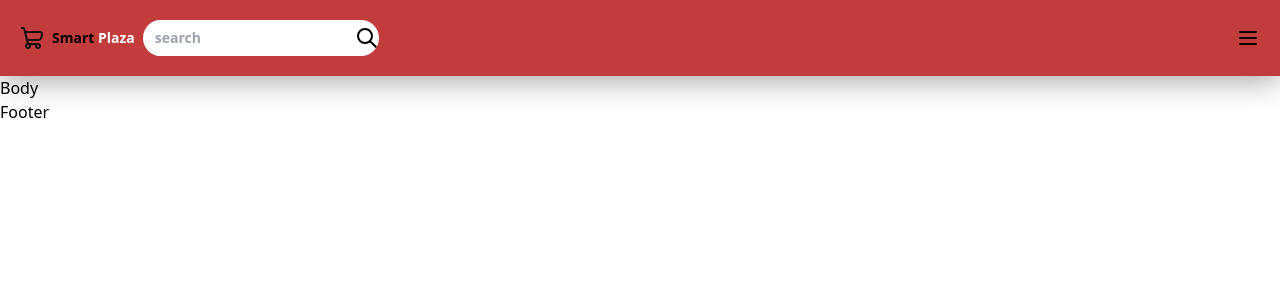
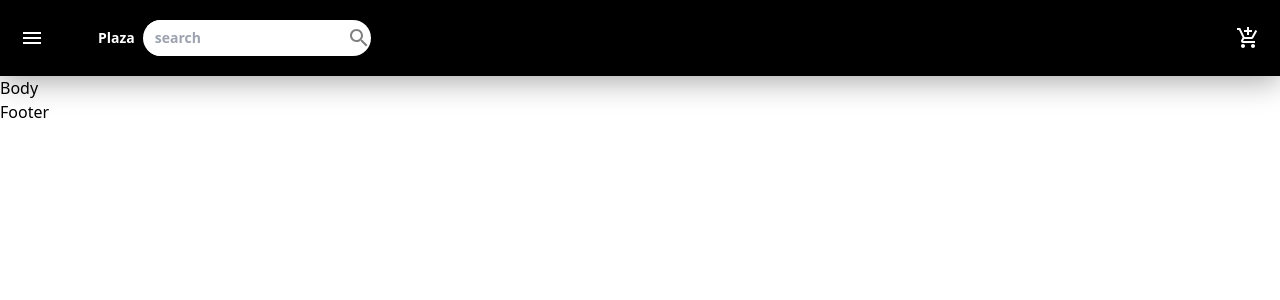
Before and after one commit to ruwanliyanage123/smart-plaza, a React (Create React App) app: page / in a window 1280 px wide. Shown: the top 300 px of the page. Built offline with nearby package versions, Linux system fonts and the light colour scheme.

Commit message:
Add dependencies to make the matirial effects

```diff
--- a/package.json
+++ b/package.json
@@ -3,6 +3,10 @@
   "version": "0.1.0",
   "private": true,
   "dependencies": {
+    "@emotion/react": "^11.11.4",
+    "@emotion/styled": "^11.11.0",
+    "@mui/icons-material": "^5.15.12",
+    "@mui/material": "^5.15.12",
     "@testing-library/jest-dom": "^5.17.0",
     "@testing-library/react": "^13.4.0",
     "@testing-library/user-event": "^13.5.0",
--- a/public/index.html
+++ b/public/index.html
@@ -10,34 +10,15 @@
       content="Web site created using create-react-app"
     />
     <link rel="apple-touch-icon" href="%PUBLIC_URL%/logo192.png" />
-    <!--
-      manifest.json provides metadata used when your web app is installed on a
-      user's mobile device or desktop. See https://developers.google.com/web/fundamentals/web-app-manifest/
-    -->
     <link rel="manifest" href="%PUBLIC_URL%/manifest.json" />
-    <!--
-      Notice the use of %PUBLIC_URL% in the tags above.
-      It will be replaced with the URL of the `public` folder during the build.
-      Only files inside the `public` folder can be referenced from the HTML.
-
-      Unlike "/favicon.ico" or "favicon.ico", "%PUBLIC_URL%/favicon.ico" will
-      work correctly both with client-side routing and a non-root public URL.
-      Learn how to configure a non-root public URL by running `npm run build`.
-    -->
-    <title>React App</title>
+    <link rel="preconnect" href="https://fonts.googleapis.com" />
+    <link rel="preconnect" href="https://fonts.gstatic.com" crossorigin />
+    <link rel="stylesheet" href="https://fonts.googleapis.com/css2?family=Roboto:wght@300;400;500;700&display=swap"/>
+    <link rel="stylesheet" href="https://fonts.googleapis.com/icon?family=Material+Icons"/>
+    <title>Smart Plazza</title>
   </head>
   <body>
     <noscript>You need to enable JavaScript to run this app.</noscript>
     <div id="root"></div>
-    <!--
-      This HTML file is a template.
-      If you open it directly in the browser, you will see an empty page.
-
-      You can add webfonts, meta tags, or analytics to this file.
-      The build step will place the bundled scripts into the <body> tag.
-
-      To begin the development, run `npm start` or `yarn start`.
-      To create a production bundle, use `npm run build` or `yarn build`.
-    -->
   </body>
 </html>
--- a/src/components/Header/Header.jsx
+++ b/src/components/Header/Header.jsx
@@ -1,25 +1,26 @@
 import React from 'react';
-import menu from '../../img/cart.svg';
-import cart from '../../img/menu.svg';
-import search from '../../img/search.svg';
+import MenuIcon from '@mui/icons-material/Menu';
+import AddShoppingCartIcon from '@mui/icons-material/AddShoppingCart';
+import SearchIcon from '@mui/icons-material/Search';
+
 
 const Header = () => {
   return (
     <header className="fix top-0 left-0 z-[100] w-full p-5 bg-my flex items-center justify-between drop-shadow-header-shadow">
         {/* left side */}
         <div className='flex items-center'>
-            <img src={menu} alt="menu" className=' w-6 h-6 object-contain cursor-pointer'/>
+            <MenuIcon sx={{color: "white"}} />
             <h1 className='ml-2 text-sm font-semibold'>
                 Smart <span className='text-white'>Plaza</span>
             </h1>
             <div className='overflow-hidden ml-2 flex items-center rounded-full  bg-white'>
                 <input type='text' placeholder='search' className='ml-1 outline-none p-2 font-semibold text-sm w-[200px] bg-inherit'/>
-                <img src={search} alt="search" className='ml-2 w-6 h-6 object-contain cursor-pointer'/>
+                <SearchIcon sx={{color: "grey"}}/>
             </div>
         </div>
 
         {/* right side */}
-        <img src={cart} alt="cart" className=' w-6 h-6 object-contain cursor-pointer'/>
+        <AddShoppingCartIcon sx={{color:"white"}}/>
     </header>
   )
 }
--- a/tailwind.config.js
+++ b/tailwind.config.js
@@ -6,7 +6,7 @@ module.exports = {
   theme: {
     extend: {
       colors: {
-        "my": "#c23c3c",
+        "my": "black",
       },
       dropShadow: {
         "header-shadow": "rgba(0, 0, 0, 0.35) 0px 5px 15px",
```
Also changed, not shown: 1 other file (tests, documents, lock files or other folders).
